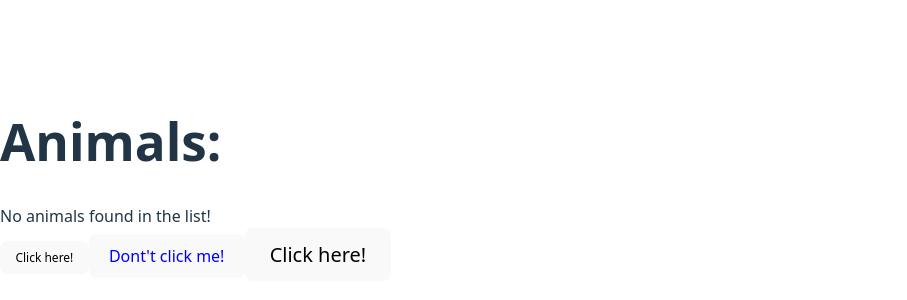
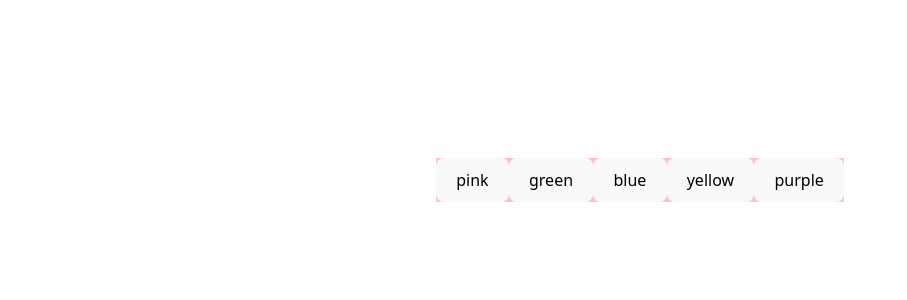
Before and after one commit to Quislo/React-Odin, a React (Vite) app in the folder my-first-react-app/: page / in a window 1280 px wide. Shown: the part 220-520 px from the top of the page, without its empty margins (0-907 px from the left). Built offline with nearby package versions, Linux system fonts and the light colour scheme.

Commit message:
Iniciando states

```diff
--- a/my-first-react-app/src/App.jsx
+++ b/my-first-react-app/src/App.jsx
@@ -1,3 +1,7 @@
+import "./App.css";
+
+const COLORS = ["pink", "green", "blue", "yellow", "purple"];
+
 
 function List(props) {
   return(
@@ -36,6 +40,8 @@
     window.location.href = url;
   }
 
+
+
   return (
     <div>
       <h1>Animals: </h1>
@@ -44,7 +50,6 @@
         <Button handleClick = {() => handleButtonClick('https://www.google.com')}/>
         <Button text="Dont't click me!" color="blue" fontSize={16}/>
         <Button handleClick={() => handleButtonClick('https://www.theodinproject.com')} fontSize={20}/>
-
     </div>
   );
 }
--- /dev/null
+++ b/my-first-react-app/src/Estados.jsx
@@ -0,0 +1,34 @@
+import React, { useState } from "react";
+import "./App.css";
+
+const COLORS = ["pink", "green", "blue", "yellow", "purple"];
+
+function Estados() {
+  const [backgroundColor, setBackgroundColor] = useState(COLORS[0]);
+
+  const onButtonClick = (color) => () => {
+    setBackgroundColor(color);
+  };
+
+  return (
+    <div
+      className="App"
+      style={{
+        backgroundColor,
+      }}
+    >
+      {COLORS.map((color) => (
+        <button
+          type="button"
+          key={color}
+          onClick={onButtonClick(color)}
+          className={backgroundColor === color ? "selected" : ""}
+        >
+          {color}
+        </button>
+      ))}
+    </div>
+  );
+}
+
+export default Estados;
--- a/my-first-react-app/src/main.jsx
+++ b/my-first-react-app/src/main.jsx
@@ -5,9 +5,12 @@
 import Greeting from './Greeting.jsx'
 import Packed from './Packed.jsx'
 import TodoList from './Chaves.jsx'
+import Estados from './Estados.jsx'
+import React from "react";
+
 
 createRoot(document.getElementById('root')).render(
-  <StrictMode>
-    <App/>
-  </StrictMode>,
+  <React.StrictMode>
+    <Estados/>
+  </React.StrictMode>,
 )
```
